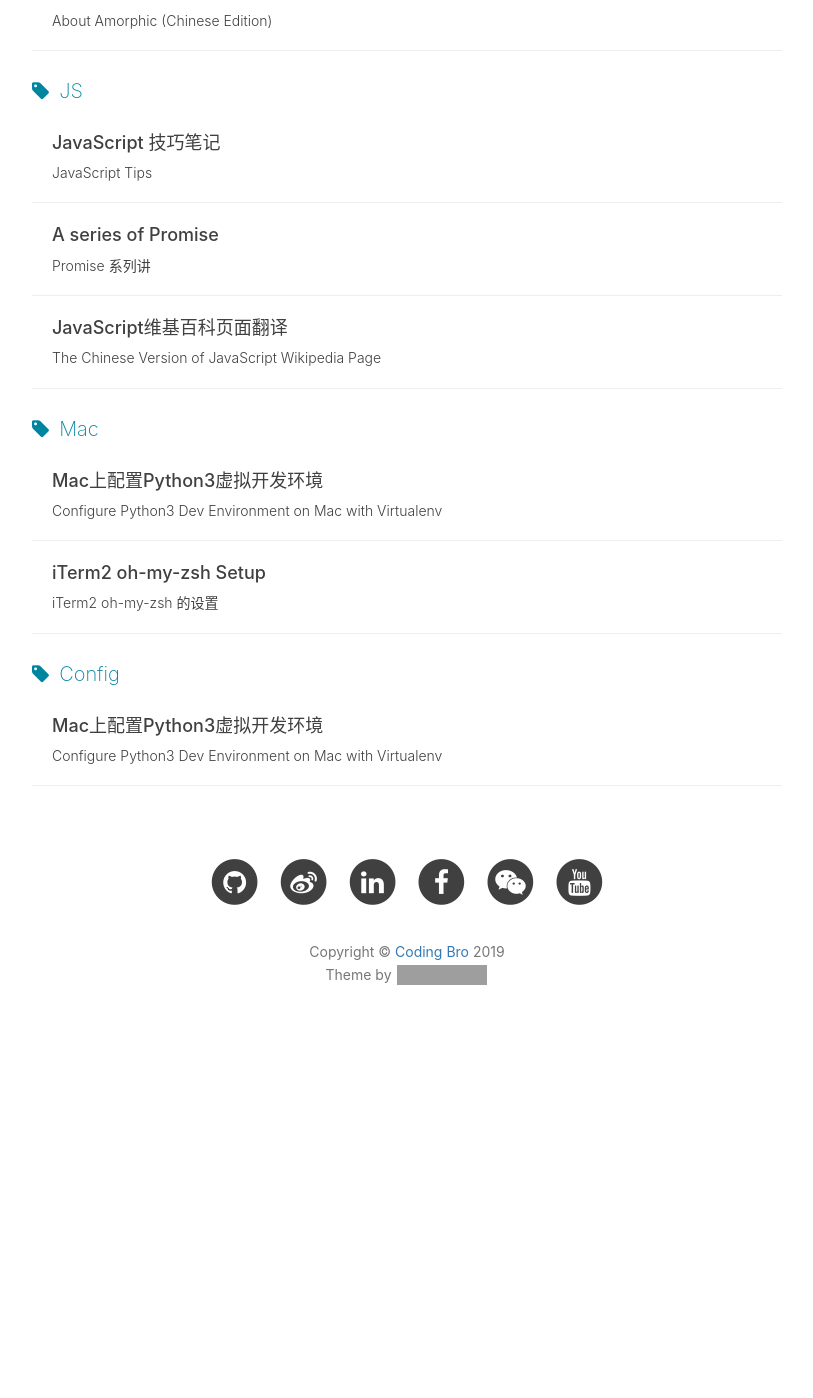
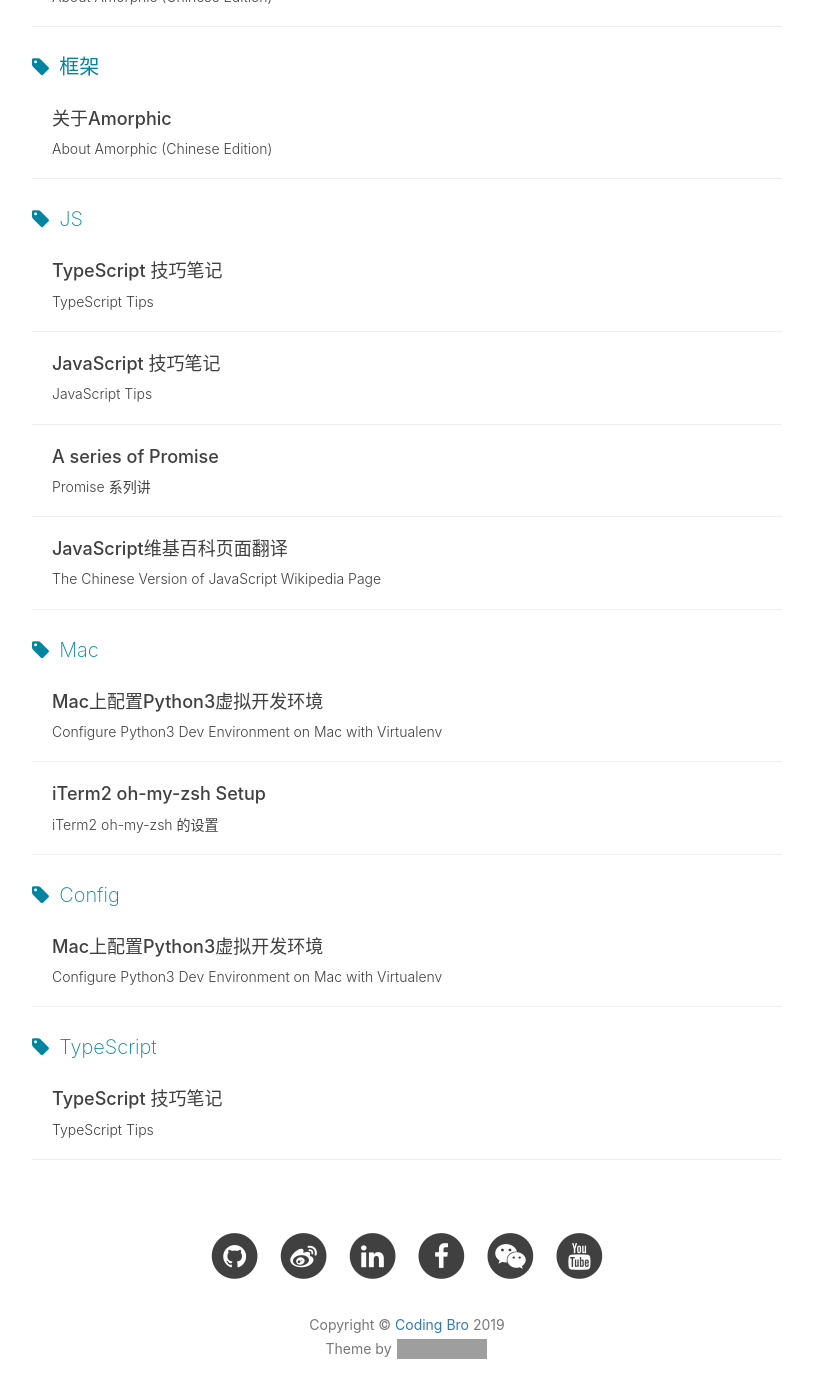
Before and after one commit to starwavelin/starwavelin.github.io, a Jekyll site: the page built from tags.html, in a window 1280 px wide and 1400 px high, scrolled down 2437 px. Shown: the whole window, without its empty margins (233-1046 px from the left). Built offline with Jekyll 4.4.1, drawn with Linux system fonts in a browser that asks for light colours; nearby versions of some CDN libraries; comment, search, counter and statistics services are not loaded; before the commit the page ends 3489 px from its top, so only the background shows below that; some of the changed text lies outside the part shown; grey boxes are pictures that could not be loaded.

Commit message:
polish and initiated ts tips

```diff
--- /dev/null
+++ b/_posts/2019-02-18-typescript-tips.md
@@ -0,0 +1,15 @@
+---
+layout:     post
+title:      "TypeScript 技巧笔记"
+subtitle:   "TypeScript Tips"
+date:       2019-02-18
+author:     "codingbro"
+header-img: "img/post-banner/post-bg-js.jpg"
+tags:
+    - JS
+    - TypeScript
+    - Extensible Note
+---
+Below are my personal notes on TypeScript.
+
+What is TypeScript and its relationship with JavaScript? See [this article](https://en.wikipedia.org/wiki/TypeScript) on Wiki.
```
Also changed, not shown: _posts/2019-02-16-good-habits.md (+1 -1 lines).
